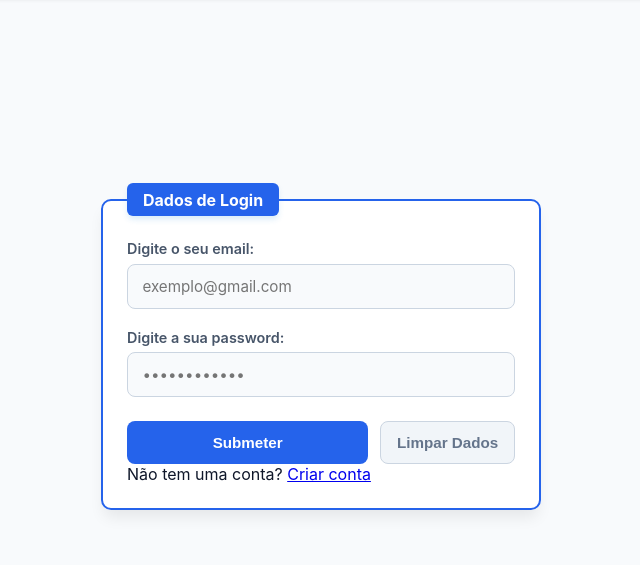
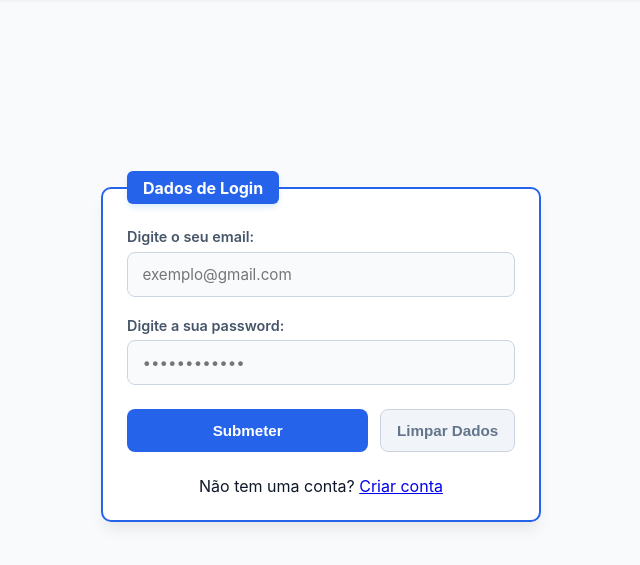
Before and after one commit to diogogonzaga/MecaniQ, a PHP site: page /account/login/ in a window 1280 px wide. Shown: the part 107-672 px from the top of the page, without its empty margins (319-959 px from the left). Run offline with PHP 8.4, Linux system fonts and the light colour scheme.

Commit message:
francesinha link

```diff
--- a/account/create/index.html
+++ b/account/create/index.html
@@ -56,8 +56,9 @@
                     <button type="submit" class="btn-submit">Submeter</button>
                     <button type="reset" class="btn-reset">Limpar Dados</button>
                 </div>
-
+<div class="francesinha">
     Já tem uma conta? <a href="../login/index.html">Entrar na conta</a>
+</div>
 
 
             </fieldset>
--- a/account/create/style.css
+++ b/account/create/style.css
@@ -163,3 +163,8 @@ input:focus {
   background-color: #e2e8f0;
   color: #334155;
 }
+
+.francesinha {
+text-align: center;
+  margin-top: 1.5rem;
+}
--- a/account/login/index.html
+++ b/account/login/index.html
@@ -56,11 +56,8 @@
                     <button type="submit" class="btn-submit">Submeter</button>
                     <button type="reset" class="btn-reset">Limpar Dados</button>
 </div>
-
-<div class="sem_conta">
-      <p class="register-text">
-    Não tem uma conta? <a href="../create/index.html">Criar conta</a>
-  </p>
+<div class="francesinha">
+  Não tem uma conta? <a href="../create/index.html">Criar conta</a>
 </div>
 
   <!-- Texto de registo -->
--- a/account/login/style.css
+++ b/account/login/style.css
@@ -185,3 +185,7 @@ input:focus {
 }
 
 }
+.francesinha {
+text-align: center;
+  margin-top: 1.5rem;
+}
```
